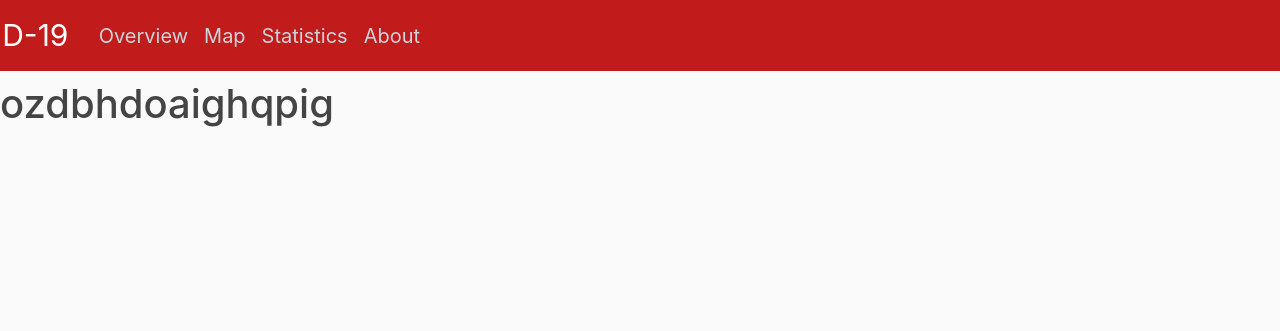
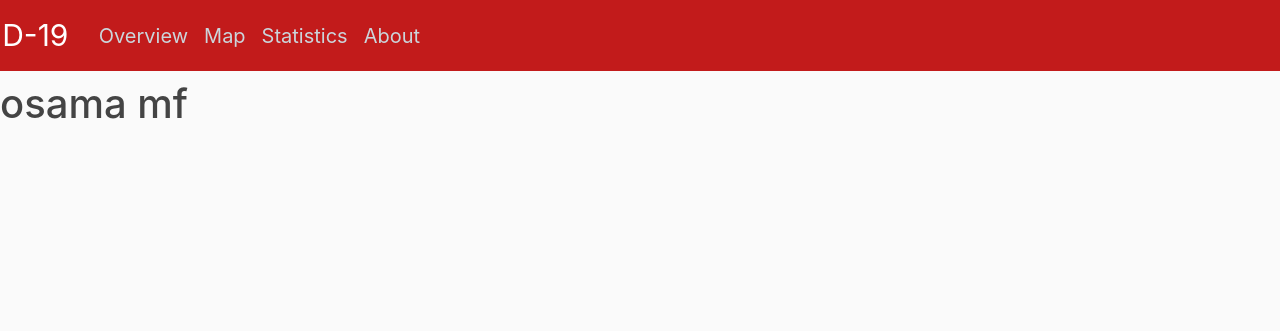
Before and after one commit to IceBreaker8/Covid-19-Website, a Django app: page /about/ in a window 1280 px wide. Shown: the top 331 px of the page. Run offline with Django 3.2, Linux system fonts and the light colour scheme; some libraries are stand-ins or nearby versions.

Commit message:
-Changed to base.html

```diff
--- a/covid19/templates/covidHtml/about.html
+++ b/covid19/templates/covidHtml/about.html
@@ -3,7 +3,7 @@
 
 
 
-    <h1> ozdbhdoaighqpig</h1>
+    <h1> osama mf </h1>
 
 
 
```
